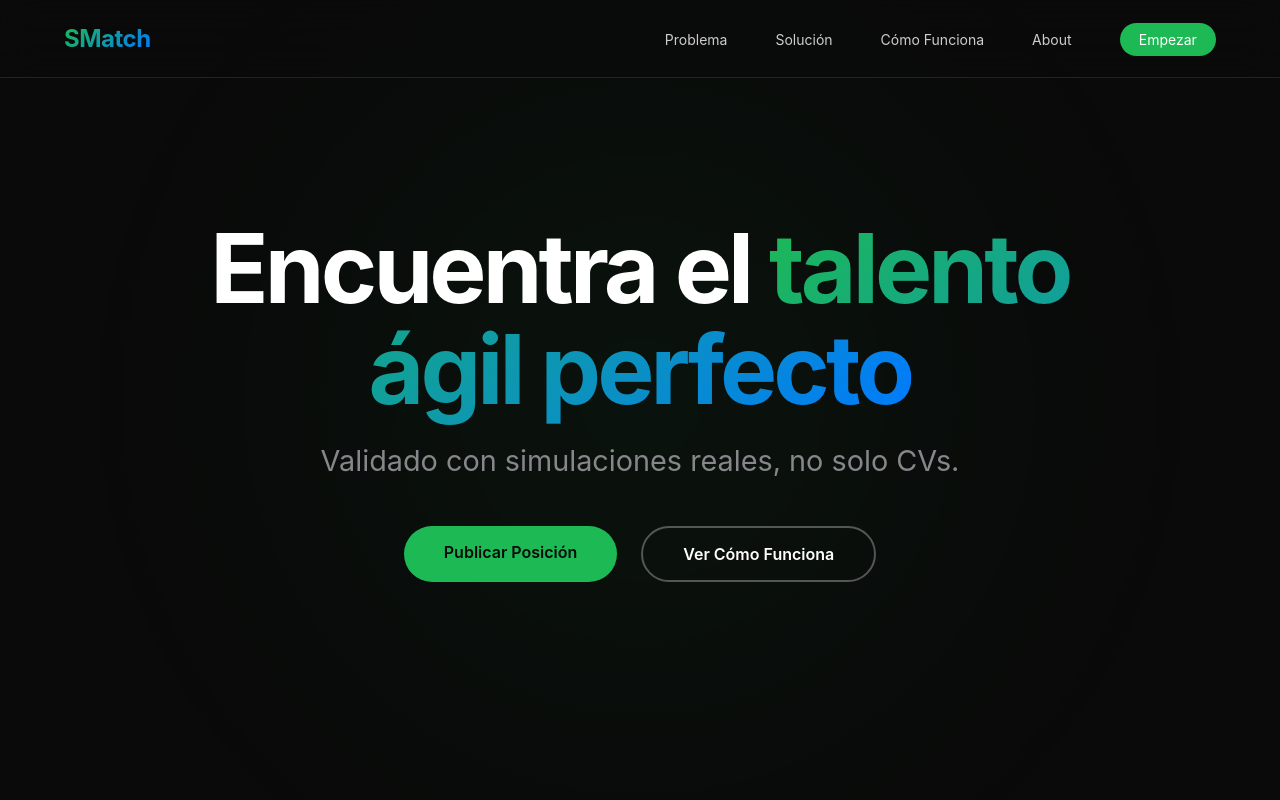
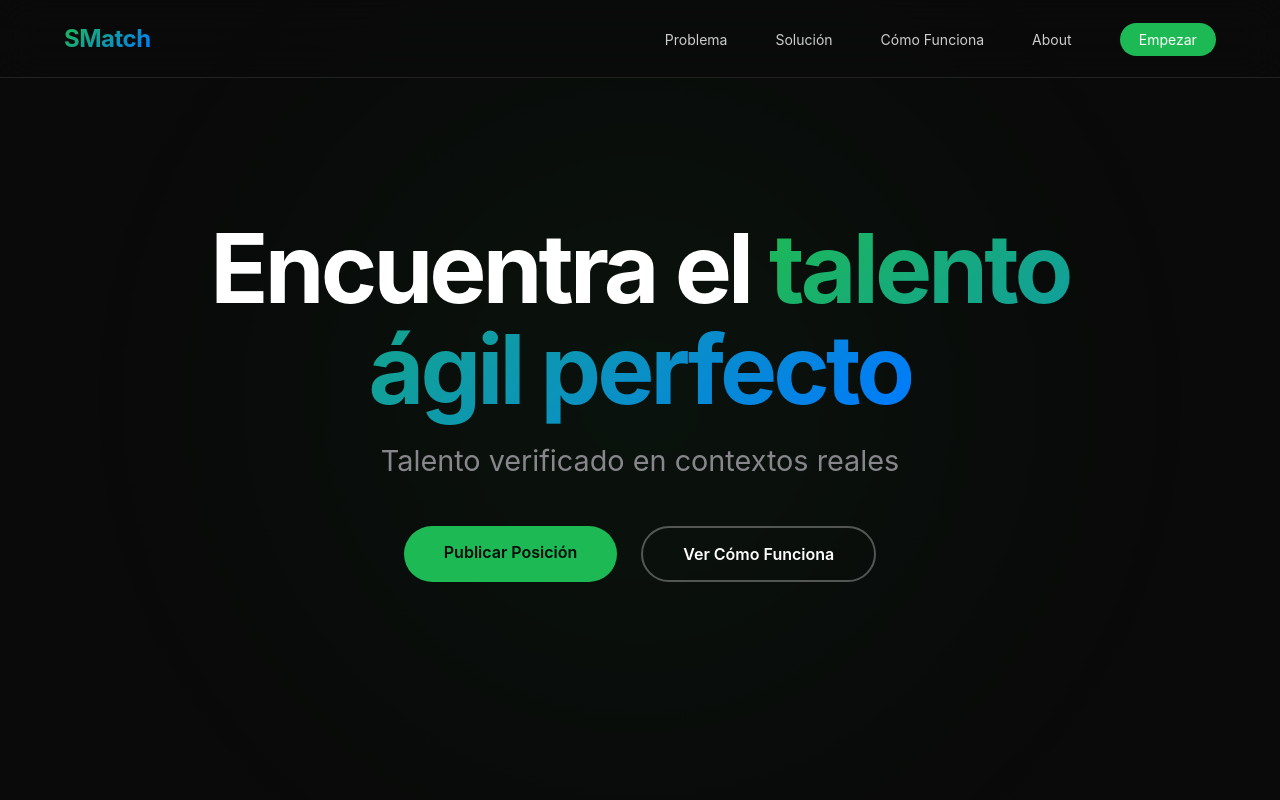
Before and after one commit to sebastianspiguel-1/smatch-landing, a plain HTML site: page index.html in a window 1280 px wide. Shown: the top 800 px of the page. Drawn offline with Linux system fonts and the light colour scheme.

Commit message:
Cambio en sub título principal

```diff
--- a/index.html
+++ b/index.html
@@ -775,7 +775,7 @@
     <section class="hero">
         <div class="hero-content">
             <h1>Encuentra el <span class="gradient-text">talento ágil perfecto</span></h1>
-            <p>Validado con simulaciones reales, no solo CVs.</p>
+            <p>Talento verificado en contextos reales</p>
             <div class="hero-ctas">
                 <a href="#contacto" class="btn btn-primary">Publicar Posición</a>
                 <a href="#como-funciona" class="btn btn-secondary">Ver Cómo Funciona</a>
```
